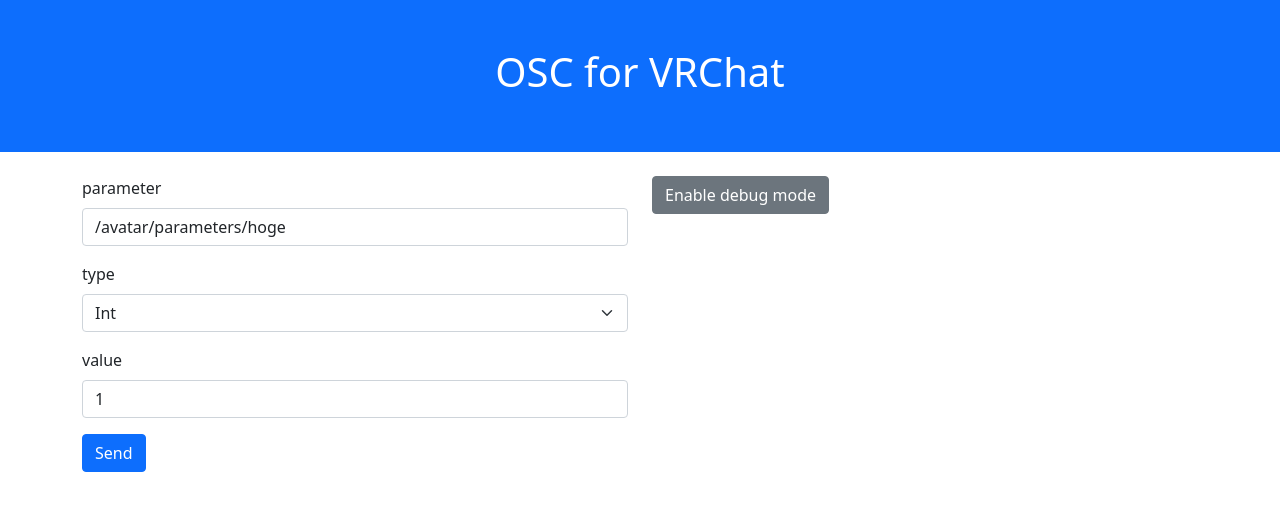
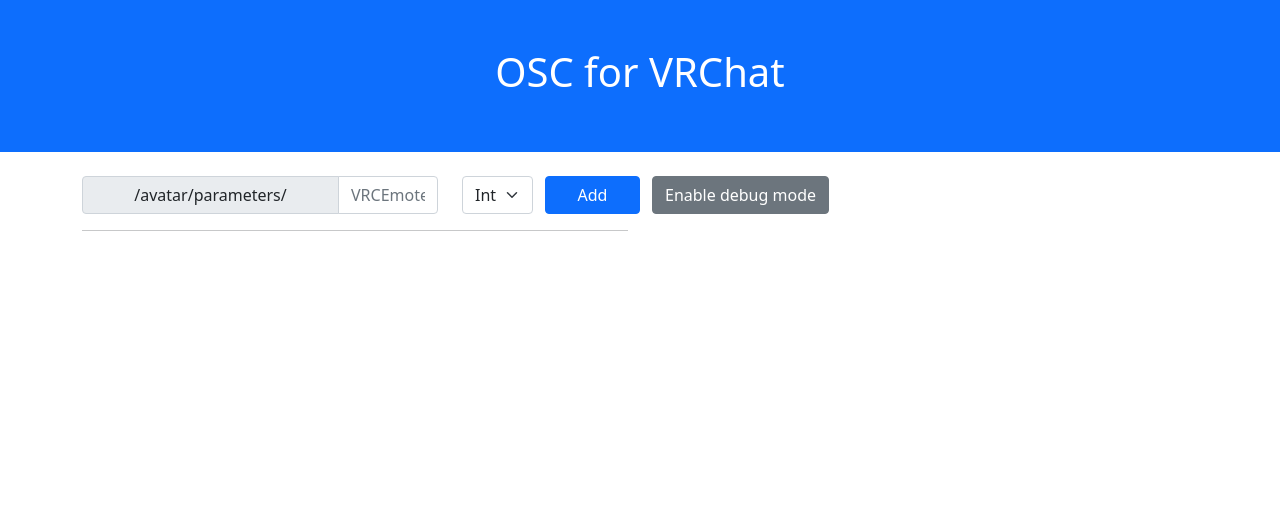
Before and after one commit to naca-nyan/osc-ws, a Vue app: page / in a window 1280 px wide. Shown: the top 510 px of the page. Built offline with nearby package versions, Linux system fonts and the light colour scheme.

Commit message:
Add add button

```diff
--- a/src/App.vue
+++ b/src/App.vue
@@ -2,22 +2,40 @@
 import { ref } from "vue";
 import { invoke } from "@tauri-apps/api/tauri";
 
-const serverAddr = ref("ws://");
-const parameter = ref("/avatar/parameters/hoge");
-const value = ref("1");
-const type = ref("Int");
+type Typ = "Int" | "Bool" | "Float";
 
+interface Parameter {
+  address: string;
+  typ: Typ;
+}
+
+const parameters = ref<Parameter[]>([]);
+
+const addressBase = ref("/avatar/parameters/");
+const paramDefault = "VRCEmotes";
+const parameter = ref("");
+const typ = ref("Int");
+
+function addParameter() {
+  const actualParam = parameter.value ? parameter.value : paramDefault;
+  const param = {
+    address: addressBase.value + actualParam,
+    typ: typ.value as Typ,
+  };
+  parameters.value.push(param);
+}
+
+async function send(param: Parameter, value: string) {
+  const body = { value, ...param };
+  await invoke("send_osc_message", body);
+}
+
+const isDebug = ref(false);
 const state: { [key: string]: any } = ref({});
 
-const isDebug = ref(false);
-
-async function send() {
-  const body = {
-    addr: parameter.value,
-    value: value.value,
-    typ: type.value,
-  };
-  await invoke("send_osc_message", body);
+function toggleDebug() {
+  isDebug.value = !isDebug.value;
+  if (isDebug.value) recieveLoop();
 }
 
 async function recieveLoop() {
@@ -25,11 +43,6 @@
     const [key, value] = await invoke("receive");
     state.value[key] = value;
   }
-}
-
-function toggleDebug() {
-  isDebug.value = !isDebug.value;
-  if (isDebug.value) recieveLoop();
 }
 </script>
 
@@ -40,25 +53,34 @@
   <main class="container">
     <div class="row">
       <div class="mt-4 col-lg-6">
-        <form>
-          <div class="mb-3">
-            <label for="parameter" class="form-label">parameter</label>
-            <input v-model="parameter" class="form-control" />
+        <div class="row">
+          <div class="col-8">
+            <label class="visually-hidden">Parameter</label>
+            <div class="input-group">
+              <input v-model="addressBase" class="input-group-text" />
+              <input
+                v-model="parameter"
+                class="form-control"
+                placeholder="VRCEmotes"
+              />
+            </div>
           </div>
-          <div class="mb-3">
-            <label for="type" class="form-label">type</label>
-            <select name="type" id="type" v-model="type" class="form-select">
+          <div class="col-2">
+            <label for="type" class="visually-hidden">type</label>
+            <select name="type" id="type" v-model="typ" class="form-select">
               <option>Int</option>
               <option>Bool</option>
               <option>Float</option>
             </select>
           </div>
-          <div class="mb-3">
-            <label for="value" class="form-label">value</label>
-            <input v-model="value" class="form-control" />
-          </div>
-          <button @click="send()" class="btn btn-primary">Send</button>
-        </form>
+          <button @click="addParameter()" class="btn btn-primary col-2">
+            Add
+          </button>
+        </div>
+        <hr />
+        <div v-for="p in parameters" class="mb-3 mt-3">
+          {{ p }}
+        </div>
       </div>
       <div class="mt-4 col-lg-6">
         <table v-if="isDebug" class="table">
```
